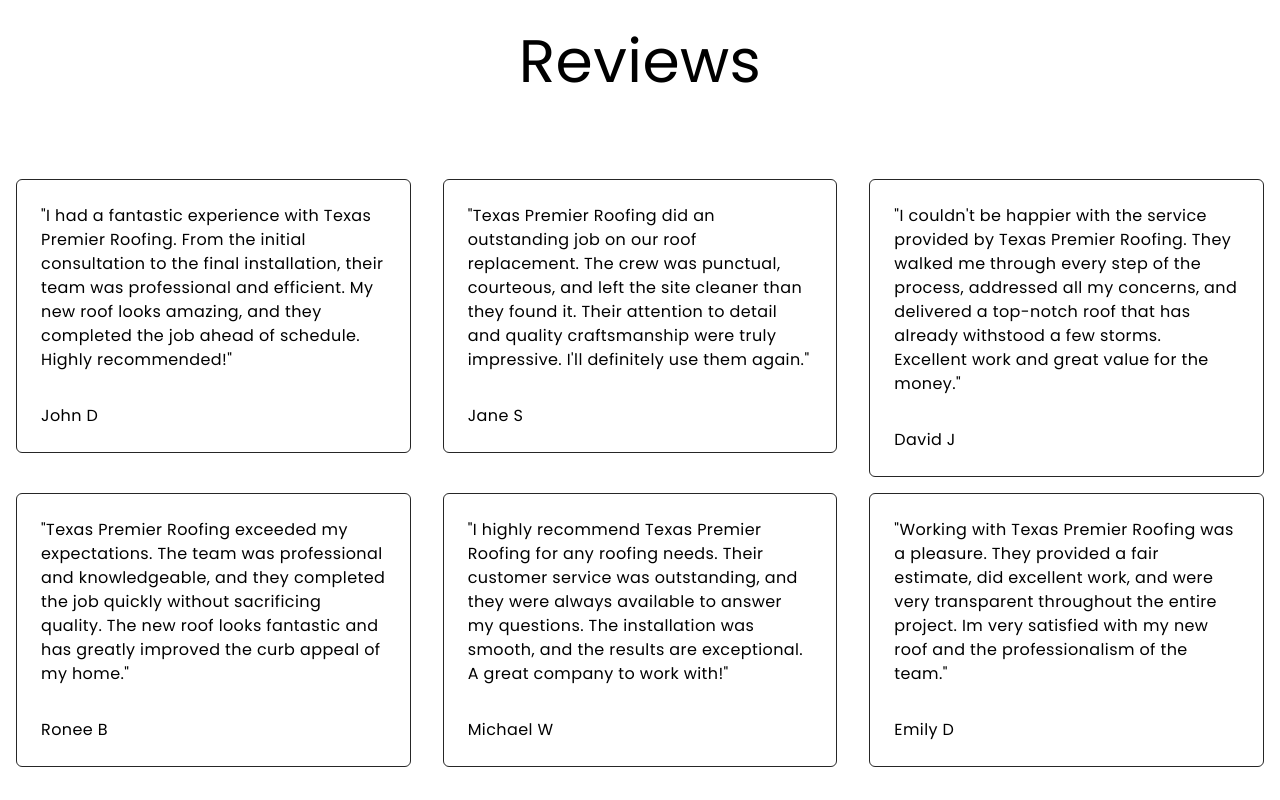
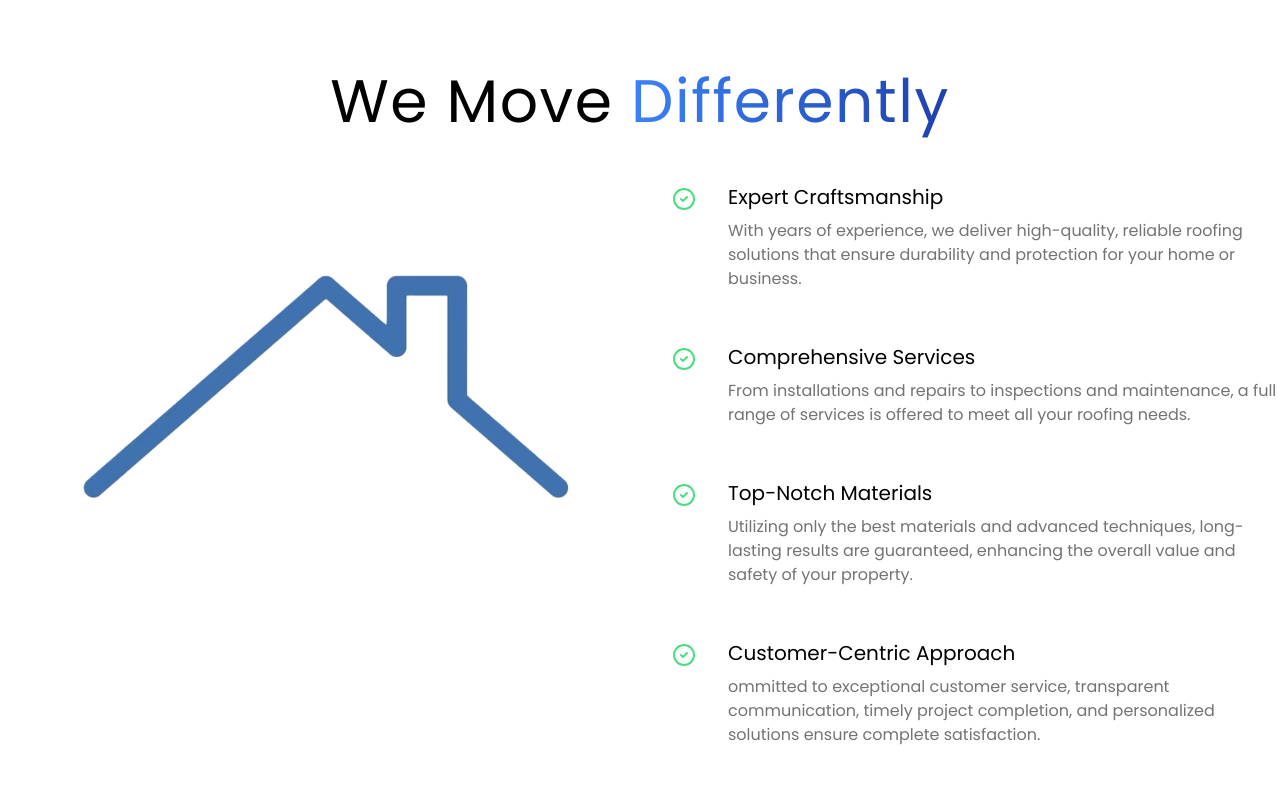
Before and after one commit to jsigno/texasrr, a React (Vite) app: page / in a window 1280 px wide. Shown: the part 1600-2400 px from the top of the page. Before the commit the page ends 2375 px from the top, so only its background shows below. Built offline with nearby package versions, Linux system fonts and the light colour scheme.

Commit message:
workflow added

```diff
--- a/src/App.jsx
+++ b/src/App.jsx
@@ -2,6 +2,7 @@
 import Navbar from "./components/Navbar";
 import HeroSection from "./components/HeroSection";
 import Services from "./components/Services";
+import Workflow from "./components/Workflox";
 import Reviews from "./components/Reviews";
 
 const App = () => {
@@ -10,6 +11,7 @@
   <Navbar />
   <HeroSection />
   <Services />
+  <Workflow />
   <Reviews />
 </>
   );
--- a/src/components/HeroSection.jsx
+++ b/src/components/HeroSection.jsx
@@ -6,9 +6,9 @@
     <div className="flex flex-col items-center mt-6 lg:mt-20">
       <h1 className="text-4xl sm:text-6xl lg:text-7xl text-center tracking-wide">
         TEXAS PREMIER ROOFING
-        <div className="text-lg sm:text-xl lg:text-2xl bg-gradient-to-r from-blue-500 to-blue-800 text-transparent bg-clip-text">
+        <div className=" pt-10 text-lg sm:text-xl lg:text-2xl bg-gradient-to-r from-blue-500 to-blue-800 text-transparent bg-clip-text">
           {" "}
-          Providing a Premier Experience
+          Providing a Premier Experince
         </div>
       </h1>
       <p className="mt-10 text-lg text-center text-neutral-500 max-w-4xl">
--- /dev/null
+++ b/src/components/Workflox.jsx
@@ -0,0 +1,36 @@
+import { CheckCircle2 } from "lucide-react";
+import logo from "../assets/logo.png";
+import { checklistItems } from "../constants";
+
+const Workflow = () => {
+  return (
+    <div className="mt-20">
+      <h2 className="text-3xl sm:text-5xl lg:text-6xl text-center mt-6 tracking-wide">
+        We Move{" "}
+        <span className="bg-gradient-to-r from-blue-500 to-blue-800 text-transparent bg-clip-text">
+          Differently
+        </span>
+      </h2>
+      <div className="flex flex-wrap justify-center">
+        <div className="p-2 pt-28 w-full lg:w-1/2">
+          <img src={logo} alt="Coding" />
+        </div>
+        <div className="pt-12 w-full lg:w-1/2">
+          {checklistItems.map((item, index) => (
+            <div key={index} className="flex mb-12">
+              <div className="text-green-400 mx-6  h-10 w-10 p-2 justify-center items-center rounded-full">
+                <CheckCircle2 />
+              </div>
+              <div>
+                <h5 className="mt-1 mb-2 text-xl">{item.title}</h5>
+                <p className="text-md text-neutral-500">{item.description}</p>
+              </div>
+            </div>
+          ))}
+        </div>
+      </div>
+    </div>
+  );
+};
+
+export default Workflow;
--- a/src/constants/index.jsx
+++ b/src/constants/index.jsx
@@ -61,3 +61,26 @@
     text: "Working with Texas Premier Roofing was a pleasure. They provided a fair estimate, did excellent work, and were very transparent throughout the entire project. Im very satisfied with my new roof and the professionalism of the team.",
   },
 ];
+
+export const checklistItems = [
+  {
+    title: "Expert Craftsmanship",
+    description:
+      "With years of experience, we deliver high-quality, reliable roofing solutions that ensure durability and protection for your home or business.",
+  },
+  {
+    title: "Comprehensive Services",
+    description:
+      "From installations and repairs to inspections and maintenance, a full range of services is offered to meet all your roofing needs.",
+  },
+  {
+    title: "Top-Notch Materials",
+    description:
+      "Utilizing only the best materials and advanced techniques, long-lasting results are guaranteed, enhancing the overall value and safety of your property.",
+  },
+  {
+    title: "Customer-Centric Approach",
+    description:
+      "ommitted to exceptional customer service, transparent communication, timely project completion, and personalized solutions ensure complete satisfaction.",
+  },
+];
```
